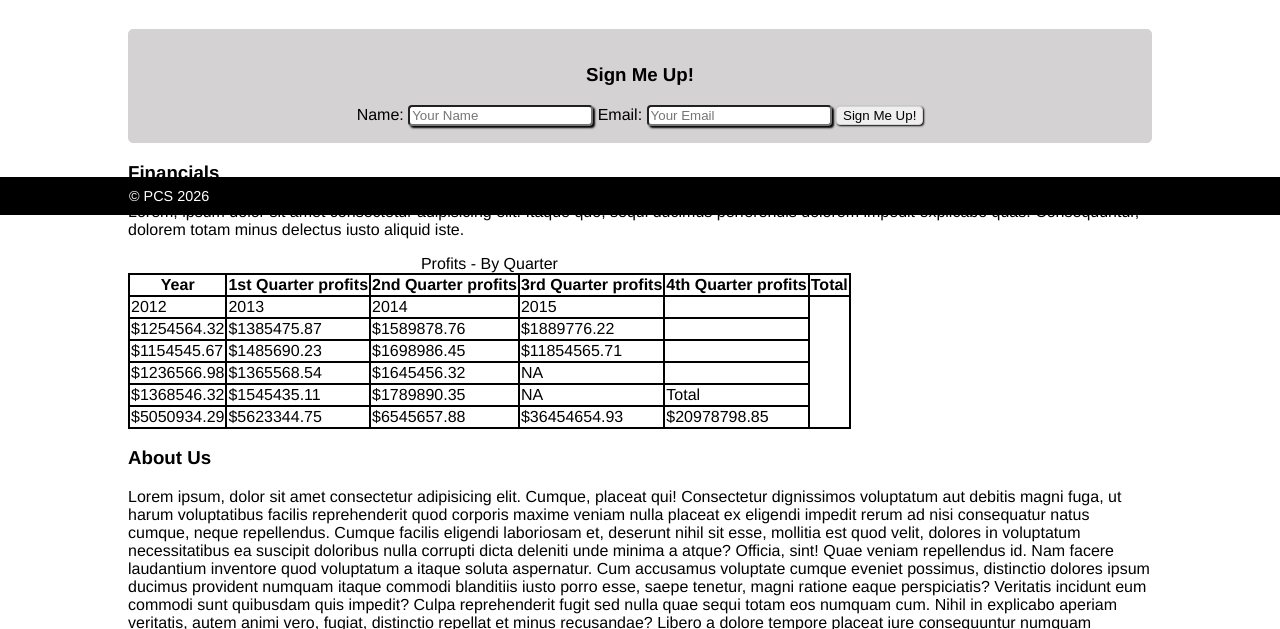
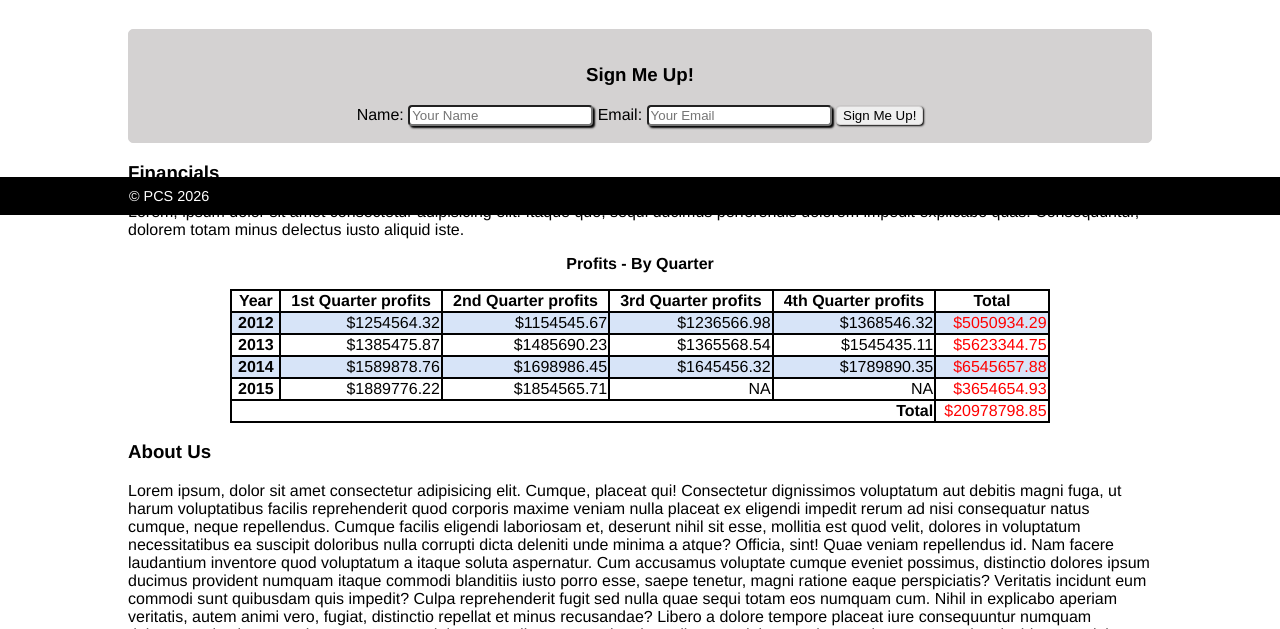
Before and after one commit to DassiGit/Homeworks, a plain HTML site: page html/57/test.html in a window 1280 px wide. Shown: the part 585-1214 px from the top of the page. Drawn offline with Linux system fonts and the light colour scheme.

Commit message:
commiting the test! all finished!

```diff
--- a/html/57/test.html
+++ b/html/57/test.html
@@ -52,9 +52,10 @@
      <section id="fin">
             <h3>Financials</h3>
             <p>Lorem, ipsum dolor sit amet consectetur adipisicing elit. Itaque quo, sequi ducimus perferendis dolorem impedit explicabo quas. Consequuntur, dolorem totam minus delectus iusto aliquid iste.</p>
+            <div>
             <table>
                 <caption>Profits - By Quarter</caption>
-                <tr>
+                <thead><tr>
                     <th>Year</th>
                     <th>1st Quarter profits</th>
                     <th>2nd Quarter profits</th>
@@ -62,49 +63,49 @@
                     <th>4th Quarter profits</th>
                     <th>Total</th>
                 </tr>
+                </thead>
+                <tbody>
                 <tr>
                     <td>2012</td>
-                    <td>2013</td>
-                    <td>2014</td>
-                    <td>2015</td>
-                    <td></td>
+                    <td>$1254564.32</td>
+                    <td>$1154545.67</td>
+                    <td>$1236566.98 </td>
+                    <td>$1368546.32</td>
+                    <td>$5050934.29</td>
                 </tr>
                 <tr>
-                    <td>$1254564.32</td>
+                    <td>2013</td>
                     <td>$1385475.87</td>
-                    <td>$1589878.76</td>
-                    <td>$1889776.22</td>
-                    <td></td>
+                    <td>$1485690.23</td>
+                    <td>$1365568.54</td>
+                    <td>$1545435.11</td>
+                    <td>$5623344.75</td>
                 </tr>
                 <tr>
-                    <td>$1154545.67</td>
-                    <td>$1485690.23</td>
+                    <td>2014</td>
+                    <td>$1589878.76</td>
                     <td>$1698986.45</td>
-                    <td>$11854565.71</td>
-                    <td></td>
+                    <td>$1645456.32</td>
+                    <td>$1789890.35</td>
+                    <td>$6545657.88</td>
                 </tr>
                 <tr>
-                    <td>$1236566.98</td>
-                    <td>$1365568.54</td>
-                    <td>$1645456.32</td>
+                    <td>2015</td>
+                    <td>$1889776.22</td>
+                    <td>$1854565.71</td>
                     <td>NA</td>
-                    <td></td>
+                    <td>NA</td>
+                    <td>$3654654.93</td>
                 </tr>
+                </tbody>
+                <tfoot>
                 <tr>
-                    <td>$1368546.32</td>
-                    <td>$1545435.11</td>
-                    <td>$1789890.35</td>
-                    <td>NA</td>
-                    <td>Total</td>
-                </tr>
-                <tr>
-                    <td>$5050934.29</td>
-                    <td>$5623344.75</td>
-                    <td>$6545657.88</td>
-                    <td>$36454654.93</td>
+                    <td colspan="5">Total</td>
                     <td>$20978798.85</td>
                 </tr>
+                </tfoot>
             </table>
+        </div>
     </section>
     <section id="abt">
         <h3>About Us</h3>
--- a/html/57/testCss.css
+++ b/html/57/testCss.css
@@ -178,8 +178,57 @@ h3{
 table{
     border: 2px solid black;
     border-collapse: collapse;
+    width: 80%;
+    margin: auto;
+
+}
+caption{
+    font-weight: bold;
+    padding-bottom: 1em;
 }
 
 th, td{
      border: 2px solid black;
 }
+
+tr th{
+    padding-left: 5px;
+    padding-right: 5px;
+}
+
+tr td:first-child{
+    font-weight: bold;
+}
+
+tr td{
+    text-align: right;
+}
+
+tr td:first-child{
+    text-align: center;
+}
+tr td:last-child{
+    color: red;
+}
+tfoot td:first-child{
+    text-align: right;
+}
+tbody tr:nth-child(odd){
+    background-color: rgb(215, 228, 248);
+}
+tbody tr:hover, tfoot tr:hover{
+    background-color: blue;
+}
+
+@media screen and (width < 1000px) {
+   #fin div {
+         overflow-x: auto;
+    }
+}
+
+#prod,
+#signup,
+#fin,
+#abt {
+    scroll-margin-top: 50px;
+}
```
